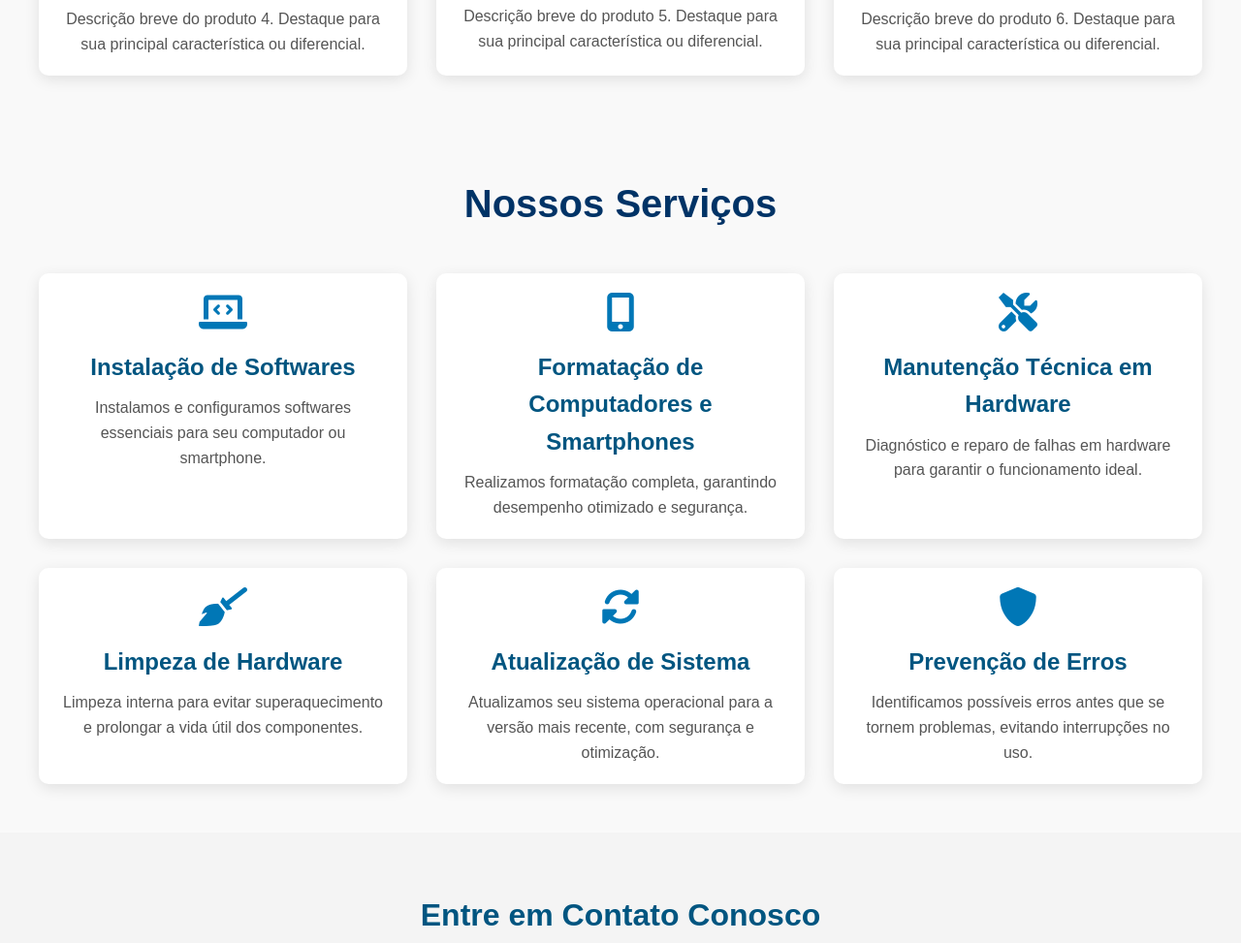
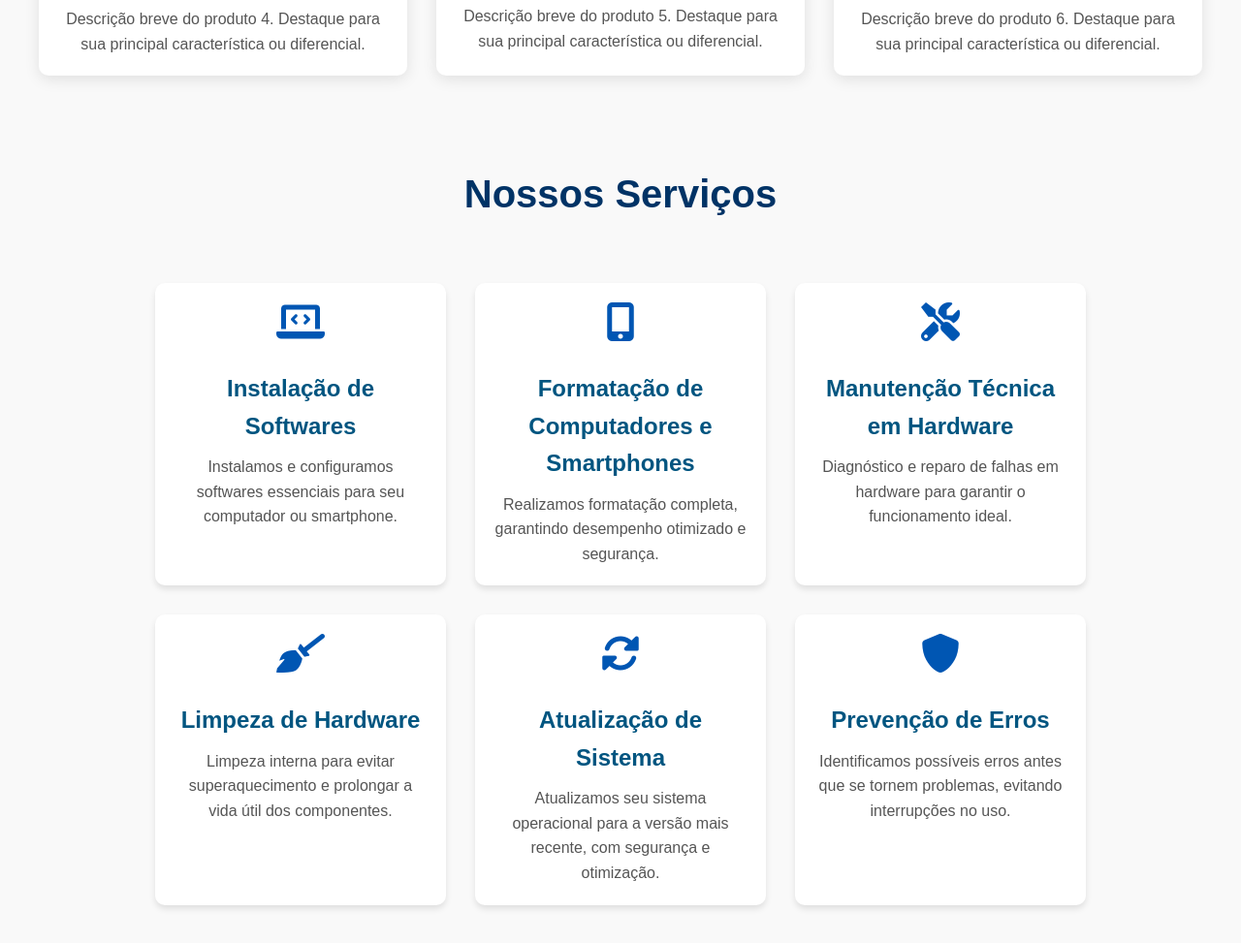
Before and after one commit to otniel123/NewTech, a plain HTML site: page index.html in a window 1280 px wide. Shown: the part 3131-4104 px from the top of the page at 97% size. Drawn offline with Linux system fonts and the light colour scheme.

Commit message:
Seção serviços ajustada

```diff
--- a/style.css
+++ b/style.css
@@ -1129,3 +1129,75 @@ footer a:hover {
         font-size: 1.5rem; /* Ajustando o tamanho dos ícones de redes sociais */
     }
 }
+
+
+
+
+
+
+
+
+
+
+
+
+
+
+
+
+
+
+
+
+
+
+/* Estilo principal da seção de serviços */
+.services-section {
+    padding: 40px 20px;
+    text-align: center;
+}
+
+.services-grid {
+    display: flex;
+    flex-wrap: wrap;
+    justify-content: center; /* Centraliza os cartões */
+    gap: 30px; /* Espaçamento entre os cartões */
+    padding: 20px;
+}
+
+.service-card {
+    background-color: #fff;
+    padding: 20px;
+    border-radius: 10px;
+    box-shadow: 0 4px 6px rgba(0, 0, 0, 0.1);
+    text-align: center;
+    flex: 1 1 calc(33.33% - 40px); /* Cartões ocupam 1/3 da largura */
+    min-width: 250px; /* Tamanho mínimo */
+    max-width: 300px; /* Tamanho máximo */
+    transition: transform 0.3s ease; /* Adiciona uma animação */
+}
+
+/* Efeito hover para os cartões */
+.service-card:hover {
+    transform: scale(1.05);
+}
+
+/* Ajuste para ícones */
+.service-card i {
+    font-size: 40px;
+    color: #0056b3; /* Cor do ícone */
+    margin-bottom: 15px;
+}
+
+/* Ajuste para telas pequenas */
+@media (max-width: 768px) {
+    .service-card {
+        flex: 1 1 calc(50% - 20px); /* Ocupa 50% da largura em telas menores */
+    }
+}
+
+@media (max-width: 480px) {
+    .service-card {
+        flex: 1 1 100%; /* Em telas muito pequenas, cada cartão ocupa 100% */
+    }
+}
```
Also changed, not shown: script.js (line endings or trailing spaces).
